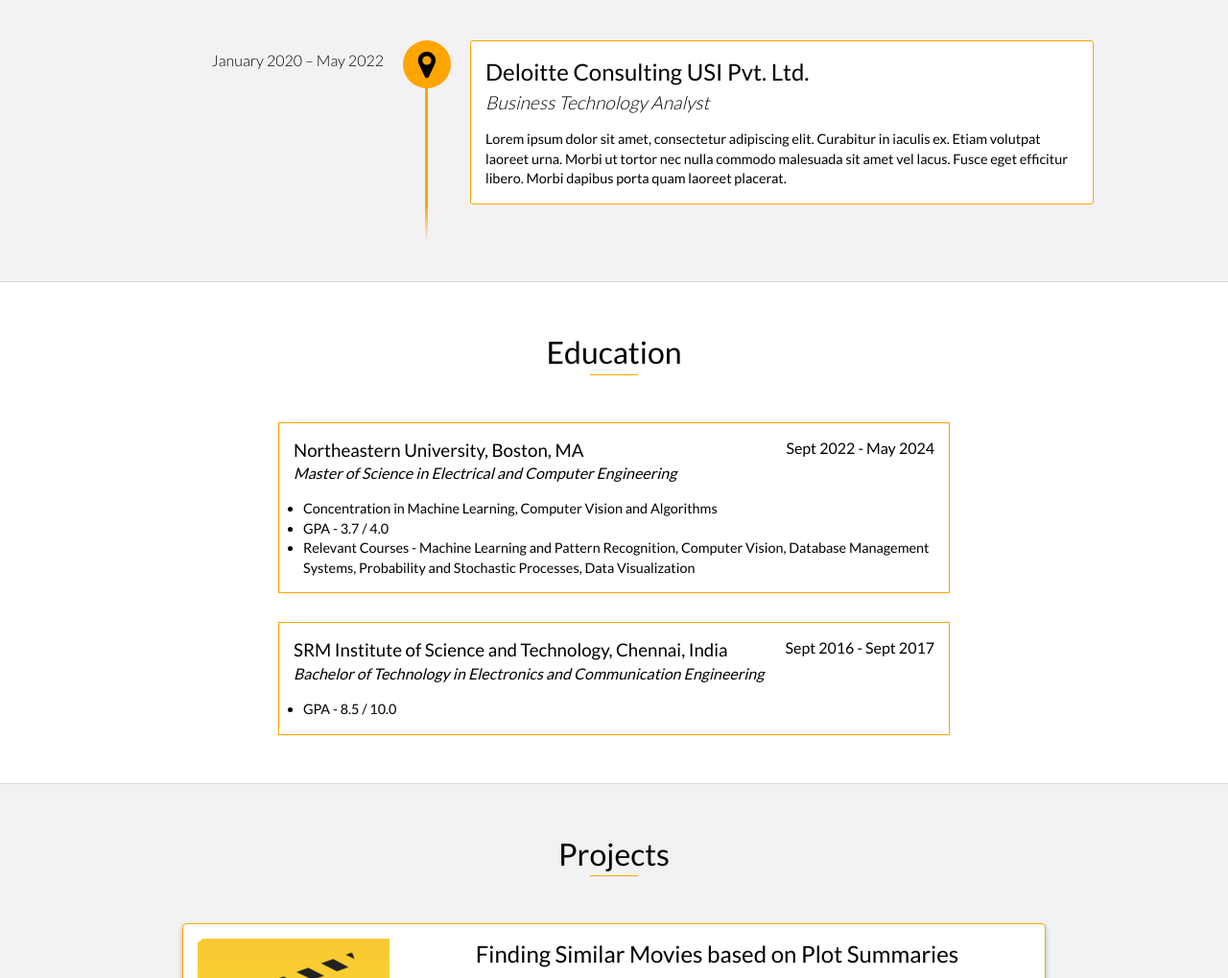
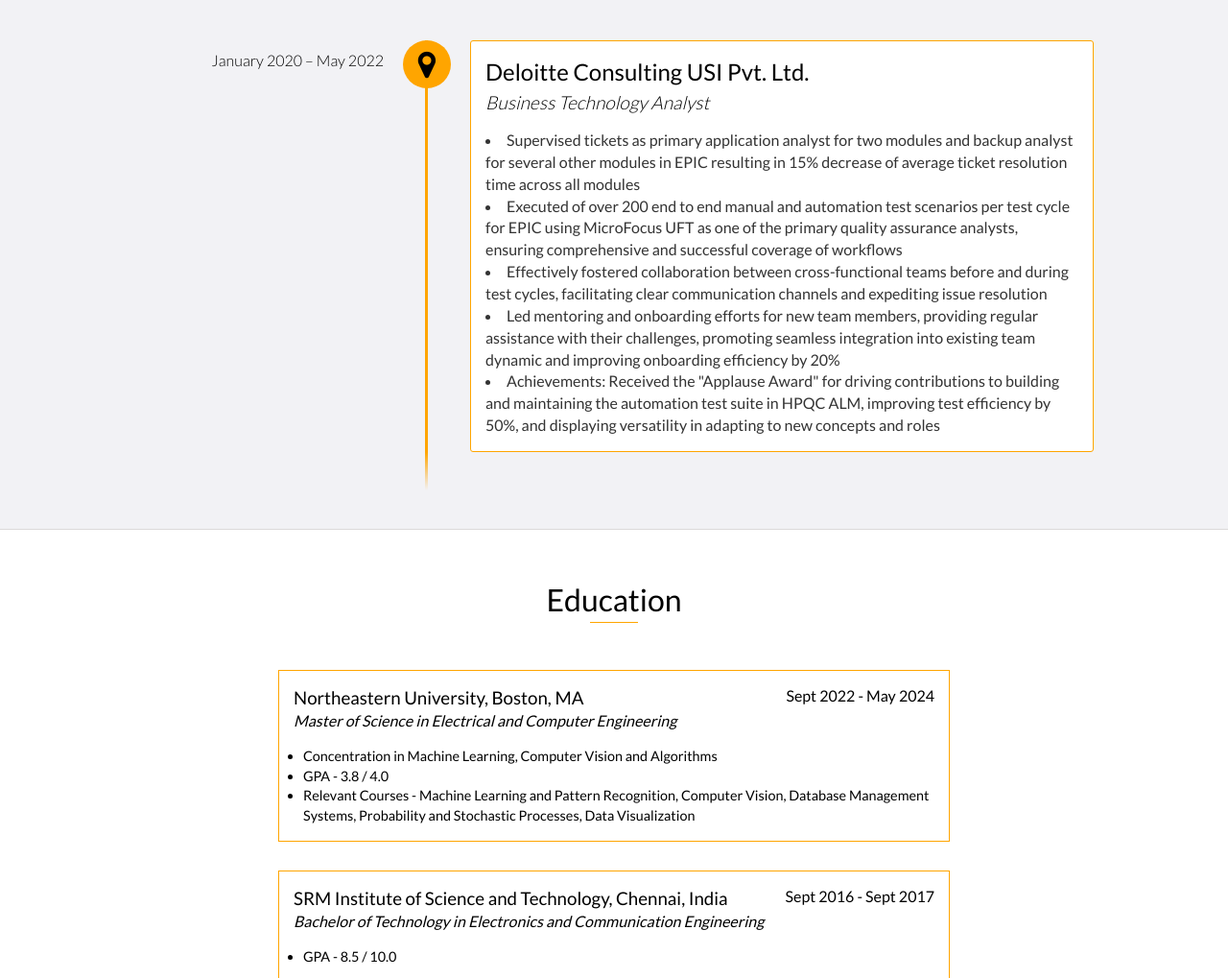
Before and after one commit to prasasthg/portfolio, a website: page index.html in a window 1280 px wide. Shown: the part 1140-2159 px from the top of the page at 96% size. Drawn offline with nearby package versions, Linux system fonts and the light colour scheme.

Commit message:
Update index.html

```diff
--- a/index.html
+++ b/index.html
@@ -91,7 +91,21 @@
                 <h3>Deloitte Consulting USI Pvt. Ltd.</h3>
                 <h4><i>Business Technology Analyst</i></h4>
                 <p>
-                    Lorem ipsum dolor sit amet, consectetur adipiscing elit. Curabitur in iaculis ex. Etiam volutpat laoreet urna. Morbi ut tortor nec nulla commodo malesuada sit amet vel lacus. Fusce eget efficitur libero. Morbi dapibus porta quam laoreet placerat.
+                    <li>
+                        Supervised tickets as primary application analyst for two modules and backup analyst for several other modules in EPIC resulting in 15% decrease of average ticket resolution time across all modules
+                    </li>
+                    <li>
+                        Executed of over 200 end to end manual and automation test scenarios per test cycle for EPIC using MicroFocus UFT as one of the primary quality assurance analysts, ensuring comprehensive and successful coverage of workflows
+                    </li>
+                    <li>
+                        Effectively fostered collaboration between cross-functional teams before and during test cycles, facilitating clear communication channels and expediting issue resolution
+                    </li>
+                    <li>
+                        Led mentoring and onboarding efforts for new team members, providing regular assistance with their challenges, promoting seamless integration into existing team dynamic and improving onboarding efficiency by 20%
+                    </li>
+                    <li>
+                        Achievements: Received the "Applause Award" for driving contributions to building and maintaining the automation test suite in HPQC ALM, improving test efficiency by 50%, and displaying versatility in adapting to new concepts and roles
+                    </li>
                 </p>
             </div>
         </div>
@@ -109,7 +123,7 @@
                     Concentration in Machine Learning, Computer Vision and Algorithms
                 </li>
                 <li>
-                    GPA - 3.7 / 4.0
+                    GPA - 3.8 / 4.0
                 </li>
                 <li>
                     Relevant Courses - Machine Learning and Pattern Recognition, Computer Vision, Database Management Systems, Probability and Stochastic Processes, Data Visualization
```
